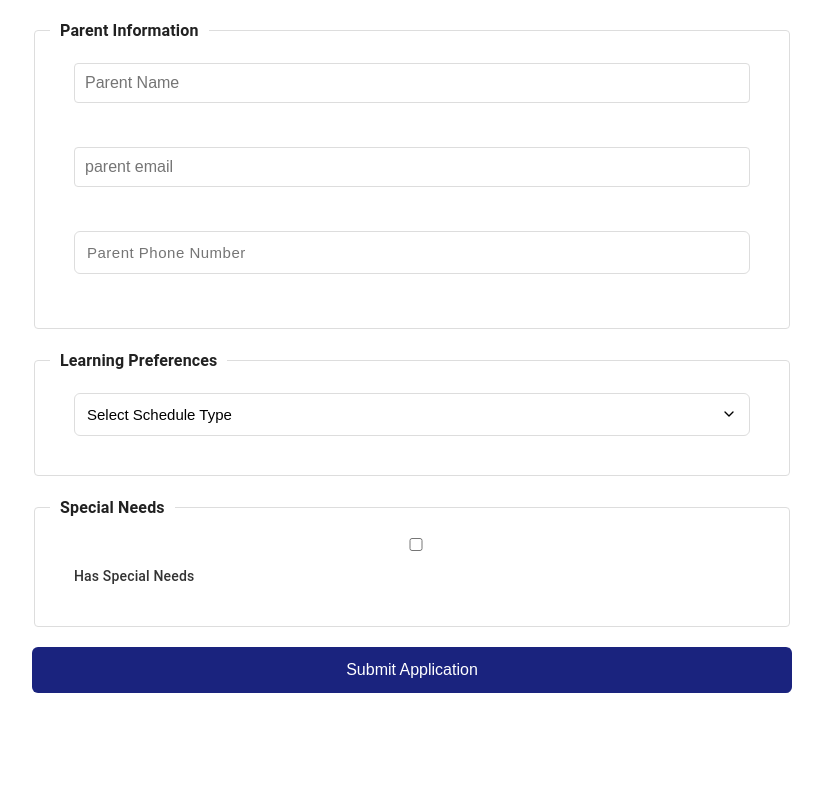
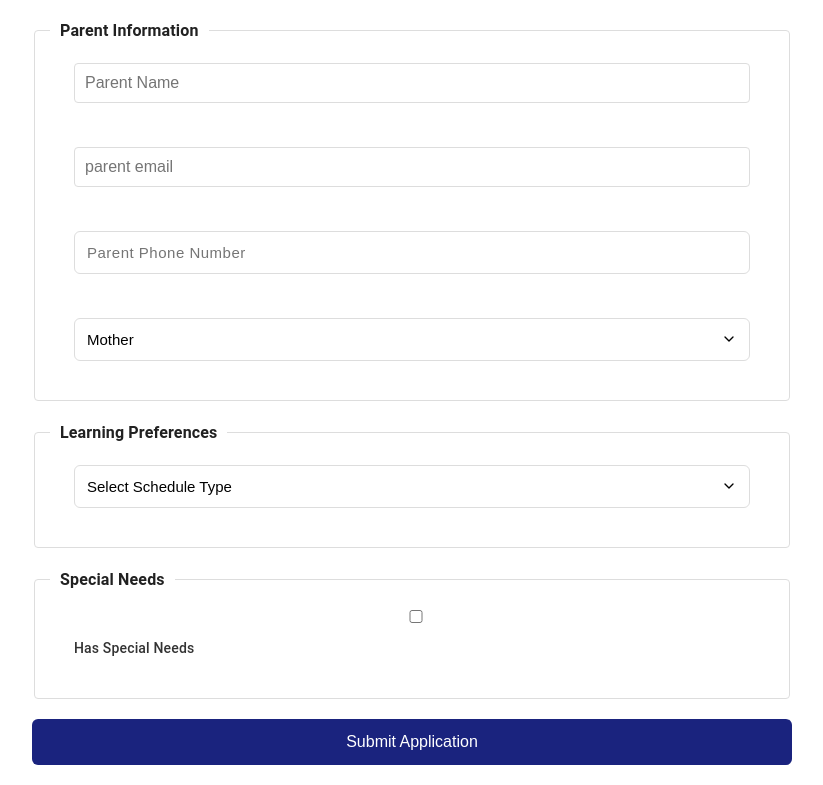
Before and after one commit to Kibetts/clarenestFrontend, a React (Create React App) app: page /apply/student in a window 1280 px wide. Shown: the part 877-1662 px from the top of the page, without its empty margins (228-1051 px from the left). Before the commit the page ends 1590 px from the top, so only its background shows below. Built offline with nearby package versions, Linux system fonts and the light colour scheme.

Commit message:
update studentApplicatioForm remove schedule preference

```diff
--- a/src/components/StudentApplicationForm.jsx
+++ b/src/components/StudentApplicationForm.jsx
@@ -1,123 +1,103 @@
-import React, { useState } from "react";
-import { useNavigate } from "react-router-dom";
-import "../css/StudentApplication.css";
+import React, { useState } from 'react';
+import { useNavigate } from 'react-router-dom';
+import '../css/StudentApplication.css';
 
 function StudentApplicationForm() {
     const [isSubmitting, setIsSubmitting] = useState(false);
-  const [errorMessage, setErrorMessage] = useState("");
-  const [successMessage, setSuccessMessage] = useState("");
+    const [errorMessage, setErrorMessage] = useState('');
+    const [successMessage, setSuccessMessage] = useState('');
     const navigate = useNavigate();
 
     const [formData, setFormData] = useState({
         personalInfo: {
-      fullName: "",
-      email: "",
-      dateOfBirth: "",
-      gender: "",
-      nationality: "",
-      location: "",
+            fullName: '',
+            email: '',
+            dateOfBirth: '',
+            gender: '',
+            nationality: '',
+            location: ''
         },
         educationalInfo: {
-      currentGradeLevel: "",
-      lastSchoolAttended: "",
+            currentGradeLevel: '',
+            lastSchoolAttended: ''
         },
         parentInfo: {
-      name: "",
-      email: "",
-      phoneNumber: "",
+            name: '',
+            email: '',
+            phoneNumber: '',
+            relationship: 'Parent' // Added default value
         },
         learningPreferences: {
-      scheduleType: "",
+            scheduleType: ''
         },
         specialNeeds: {
             hasSpecialNeeds: false,
-      accommodationsRequired: "",
-    },
+            accommodationsRequired: ''
+        }
     });
 
-  // Convert form data to match backend expectations
+    // Simplified prepareFormData function
     const prepareFormData = (data) => {
         return {
             personalInfo: {
                 ...data.personalInfo,
-        dateOfBirth: new Date(data.personalInfo.dateOfBirth).toISOString(),
+                dateOfBirth: new Date(data.personalInfo.dateOfBirth).toISOString()
             },
             educationalInfo: {
-        ...data.educationalInfo,
-        // currentGradeLevel: parseInt(data.educationalInfo.currentGradeLevel, 10),
                 currentGradeLevel: data.educationalInfo.currentGradeLevel,
-        // interestedSubjects: Array.isArray(data.educationalInfo.interestedSubjects)
-        //     ? data.educationalInfo.interestedSubjects
-        //     : data.educationalInfo.interestedSubjects.split(',').map(s => s.trim()).filter(Boolean)
+                lastSchoolAttended: data.educationalInfo.lastSchoolAttended
             },
             parentInfo: {
                 name: data.parentInfo.name,
                 email: data.parentInfo.email,
                 phoneNumber: data.parentInfo.phoneNumber,
+                relationship: data.parentInfo.relationship
             },
             learningPreferences: {
-        ...data.learningPreferences,
-        learningInterests: Array.isArray(
-          data.learningPreferences.learningInterests
-        )
-          ? data.learningPreferences.learningInterests
-          : data.learningPreferences.learningInterests
-              .split(",")
-              .map((s) => s.trim())
-              .filter(Boolean),
+                scheduleType: data.learningPreferences.scheduleType
             },
             specialNeeds: {
                 hasSpecialNeeds: data.specialNeeds.hasSpecialNeeds,
-        // Set accommodationsRequired to null if hasSpecialNeeds is false
                 accommodationsRequired: data.specialNeeds.hasSpecialNeeds
                     ? data.specialNeeds.accommodationsRequired
-          : null,
-      },
+                    : null
+            }
         };
     };
 
     const handleSubmit = async (e) => {
         e.preventDefault();
         setIsSubmitting(true);
-    setErrorMessage("");
-    setSuccessMessage("");
+        setErrorMessage('');
+        setSuccessMessage('');
 
         try {
-      // Prepare and log the data being sent
             const preparedData = prepareFormData(formData);
-      console.log("Sending data:", JSON.stringify(preparedData, null, 2));
+            console.log('Sending data:', JSON.stringify(preparedData, null, 2));
 
-      const response = await fetch(
-        "http://localhost:5000/api/applications/student",
-        {
-          method: "POST",
+            const response = await fetch('http://localhost:5000/api/applications/student', {
+                method: 'POST',
                 headers: {
-            "Content-Type": "application/json",
-            Accept: "application/json",
+                    'Content-Type': 'application/json',
+                    'Accept': 'application/json'
                 },
-          body: JSON.stringify(preparedData),
-        }
-      );
+                body: JSON.stringify(preparedData)
+            });
 
             const responseData = await response.json();
 
             if (!response.ok) {
-        throw new Error(
-          responseData.message ||
-            responseData.error ||
-            "Failed to submit application"
-        );
+                throw new Error(responseData.message || responseData.error || 'Failed to submit application');
             }
 
-      setSuccessMessage("Application submitted successfully!");
+            setSuccessMessage('Application submitted successfully!');
             setTimeout(() => {
-        navigate("/application-submitted");
+                navigate('/application-submitted');
             }, 2000);
+
         } catch (error) {
-      console.error("Submission error:", error);
-      setErrorMessage(
-        error.message || "Failed to submit application. Please try again."
-      );
+            console.error('Submission error:', error);
+            setErrorMessage(error.message || 'Failed to submit application. Please try again.');
         } finally {
             setIsSubmitting(false);
         }
@@ -125,31 +105,19 @@ function StudentApplicationForm() {
 
     const handleChange = (e) => {
         const { name, value, type, checked } = e.target;
-    setFormData((prevState) => {
-      const [section, field] = name.split(".");
+        setFormData(prevState => {
+            const [section, field] = name.split('.');
             if (!field) {
-        return { ...prevState, [name]: type === "checkbox" ? checked : value };
+                return { ...prevState, [name]: type === 'checkbox' ? checked : value };
             }
             return {
                 ...prevState,
                 [section]: {
                     ...prevState[section],
-          [field]: type === "checkbox" ? checked : value,
-        },
+                    [field]: type === 'checkbox' ? checked : value
+                }
             };
         });
-  };
-
-  const handleArrayChange = (e, field) => {
-    const { value } = e.target;
-    const [section, subfield] = field.split(".");
-    setFormData((prevState) => ({
-      ...prevState,
-      [section]: {
-        ...prevState[section],
-        [subfield]: value.split(",").map((item) => item.trim()),
-      },
-    }));
     };
 
     return (
@@ -157,12 +125,10 @@ function StudentApplicationForm() {
             <h2>Student Application Form</h2>
 
             {errorMessage && <div className="alert alert-error">{errorMessage}</div>}
-
-      {successMessage && (
-        <div className="alert alert-success">{successMessage}</div>
-      )}
+            {successMessage && <div className="alert alert-success">{successMessage}</div>}
 
             <form onSubmit={handleSubmit}>
+                {/* Personal Information Section */}
                 <fieldset disabled={isSubmitting}>
                     <legend>Personal Information</legend>
                     <div className="form-group">
@@ -175,7 +141,6 @@ function StudentApplicationForm() {
                             required
                         />
                     </div>
-
                     <div className="form-group">
                         <input
                             type="email"
@@ -186,7 +151,6 @@ function StudentApplicationForm() {
                             required
                         />
                     </div>
-
                     <div className="form-group">
                         <input
                             type="date"
@@ -196,7 +160,6 @@ function StudentApplicationForm() {
                             required
                         />
                     </div>
-
                     <div className="form-group">
                         <select
                             name="personalInfo.gender"
@@ -210,7 +173,6 @@ function StudentApplicationForm() {
                             <option value="Other">Other</option>
                         </select>
                     </div>
-
                     <div className="form-group">
                         <input
                             type="text"
@@ -221,7 +183,6 @@ function StudentApplicationForm() {
                             required
                         />
                     </div>
-
                     <div className="form-group">
                         <input
                             type="text"
@@ -234,7 +195,7 @@ function StudentApplicationForm() {
                     </div>
                 </fieldset>
 
-        {/* Educational Information */}
+                {/* Educational Information Section */}
                 <fieldset disabled={isSubmitting}>
                     <legend>Educational Information</legend>
                     <div className="form-group">
@@ -259,7 +220,6 @@ function StudentApplicationForm() {
                             <option value="12th">12th Grade</option>
                         </select>
                     </div>
-
                     <div className="form-group">
                         <input
                             type="text"
@@ -270,20 +230,9 @@ function StudentApplicationForm() {
                             required
                         />
                     </div>
-
-          {/* <div className="form-group">
-                        <input
-                            type="text"
-                            name="educationalInfo.interestedSubjects"
-                            value={formData.educationalInfo.interestedSubjects.join(', ')}
-                            onChange={(e) => handleArrayChange(e, 'educationalInfo.interestedSubjects')}
-                            placeholder="Interested Subjects (comma-separated)"
-                            required
-                        />
-                    </div> */}
                 </fieldset>
 
-        {/* Parent Information */}
+                {/* Parent Information Section */}
                 <fieldset disabled={isSubmitting}>
                     <legend>Parent Information</legend>
                     <div className="form-group">
@@ -296,7 +245,6 @@ function StudentApplicationForm() {
                             required
                         />
                     </div>
-
                     <div className="form-group">
                         <input
                             type="email"
@@ -307,7 +255,6 @@ function StudentApplicationForm() {
                             required
                         />
                     </div>
-
                     <div className="form-group">
                         <input
                             type="tel"
@@ -318,9 +265,22 @@ function StudentApplicationForm() {
                             required
                         />
                     </div>
+                    <div className="form-group">
+                        <select
+                            name="parentInfo.relationship"
+                            value={formData.parentInfo.relationship}
+                            onChange={handleChange}
+                            required
+                        >
+                            <option value="Mother">Mother</option>
+                            <option value="Father">Father</option>
+                            <option value="Guardian">Guardian</option>
+                            <option value="Other">Other</option>
+                        </select>
+                    </div>
                 </fieldset>
 
-        {/* Learning Preferences */}
+                {/* Learning Preferences Section */}
                 <fieldset disabled={isSubmitting}>
                     <legend>Learning Preferences</legend>
                     <div className="form-group">
@@ -337,7 +297,7 @@ function StudentApplicationForm() {
                     </div>
                 </fieldset>
 
-        {/* Special Needs */}
+                {/* Special Needs Section */}
                 <fieldset disabled={isSubmitting}>
                     <legend>Special Needs</legend>
                     <div className="form-group">
@@ -351,12 +311,11 @@ function StudentApplicationForm() {
                             Has Special Needs
                         </label>
                     </div>
-
                     {formData.specialNeeds.hasSpecialNeeds && (
                         <div className="form-group">
                             <textarea
                                 name="specialNeeds.accommodationsRequired"
-                value={formData.specialNeeds.accommodationsRequired || ""}
+                                value={formData.specialNeeds.accommodationsRequired || ''}
                                 onChange={handleChange}
                                 placeholder="Describe required accommodations"
                                 required={formData.specialNeeds.hasSpecialNeeds}
@@ -364,12 +323,13 @@ function StudentApplicationForm() {
                         </div>
                     )}
                 </fieldset>
+
                 <button
                     type="submit"
                     disabled={isSubmitting}
-          className={isSubmitting ? "submitting" : ""}
+                    className={isSubmitting ? 'submitting' : ''}
                 >
-          {isSubmitting ? "Submitting..." : "Submit Application"}
+                    {isSubmitting ? 'Submitting...' : 'Submit Application'}
                 </button>
             </form>
         </div>
```
Lines whose indentation alone changed are shown as unchanged.
